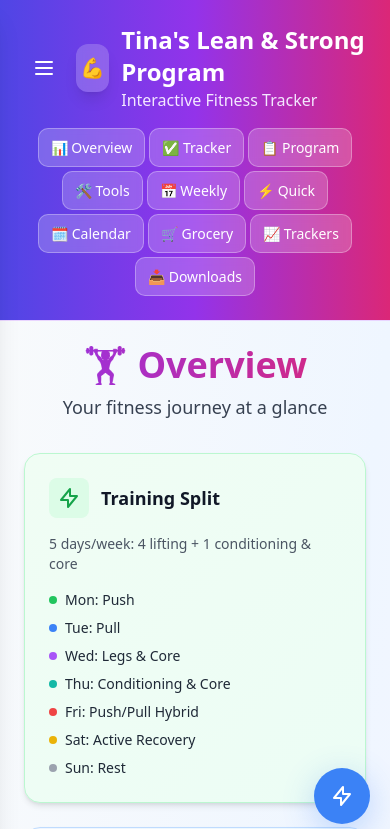
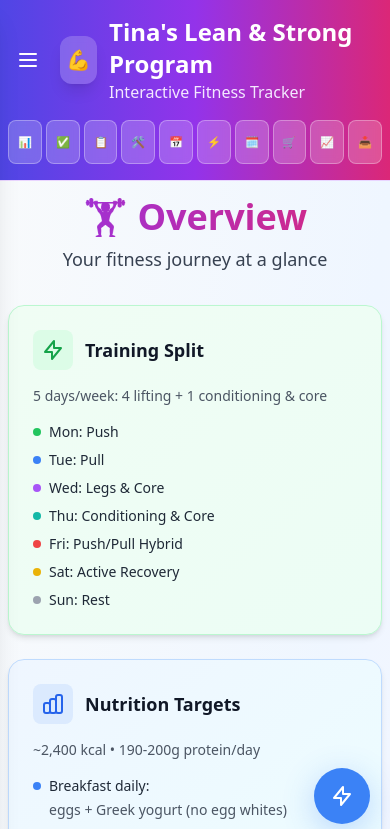
Before and after one commit to curtismu7/sixpack-tina, a website: page public/index.html in a window 390 px wide. Shown: the top 829 px of the page. Drawn offline with nearby package versions, Linux system fonts and the light colour scheme.

Commit message:
Optimize navigation for mobile devices with responsive design

```diff
--- a/public/index.html
+++ b/public/index.html
@@ -73,6 +73,26 @@
       border: 1px solid rgba(255, 255, 255, 0.3);
       white-space: nowrap;
       backdrop-filter: blur(10px);
+      min-height: 44px;
+      min-width: 44px;
+    }
+
+    /* Mobile optimizations */
+    @media (max-width: 768px) {
+      .tab-btn {
+        padding: 6px 8px;
+        font-size: 0.75rem;
+        border-radius: 8px;
+      }
+    }
+
+    @media (max-width: 640px) {
+      .tab-btn {
+        padding: 4px 6px;
+        font-size: 0.7rem;
+        flex: 1;
+        min-width: auto;
+      }
     }
     .tab-btn:hover {
       background: rgba(255, 255, 255, 0.3);
@@ -207,7 +227,7 @@
 
   <!-- Header -->
   <header class="bg-gradient-to-r from-indigo-600 via-purple-600 to-pink-600 border-b border-purple-200">
-    <div class="max-w-full mx-auto px-6 py-6">
+    <div class="max-w-full mx-auto px-2 sm:px-4 lg:px-6 py-4 sm:py-6">
       <div class="flex items-center gap-3 mb-4">
         <button id="openMobileMenu" class="md:hidden p-2 hover:bg-white/20 rounded-lg no-print">
           <svg class="w-6 h-6 text-white" fill="none" stroke="currentColor" viewBox="0 0 24 24">
@@ -222,23 +242,53 @@
       </div>
 
       <!-- Tab Navigation -->
-      <nav class="flex flex-wrap gap-1 no-print justify-center">
-        <button onclick="switchTab('dashboard')" class="tab-btn bg-white/20 backdrop-blur-sm text-white hover:bg-white/30 border border-white/30" data-tab="dashboard">📊 Overview</button>
-        <button onclick="switchTab('tracker')" class="tab-btn bg-white/20 backdrop-blur-sm text-white hover:bg-white/30 border border-white/30" data-tab="tracker">✅ Tracker</button>
-        <button onclick="switchTab('program')" class="tab-btn bg-white/20 backdrop-blur-sm text-white hover:bg-white/30 border border-white/30" data-tab="program">📋 Program</button>
-        <button onclick="switchTab('tools')" class="tab-btn bg-white/20 backdrop-blur-sm text-white hover:bg-white/30 border border-white/30" data-tab="tools">🛠 Tools</button>
-        <button onclick="switchTab('weekly-plan')" class="tab-btn bg-white/20 backdrop-blur-sm text-white hover:bg-white/30 border border-white/30" data-tab="weekly-plan">📅 Weekly</button>
-        <button onclick="switchTab('quick-view')" class="tab-btn bg-white/20 backdrop-blur-sm text-white hover:bg-white/30 border border-white/30" data-tab="quick-view">⚡ Quick</button>
-        <button onclick="switchTab('calendar')" class="tab-btn bg-white/20 backdrop-blur-sm text-white hover:bg-white/30 border border-white/30" data-tab="calendar">🗓 Calendar</button>
-        <button onclick="switchTab('grocery')" class="tab-btn bg-white/20 backdrop-blur-sm text-white hover:bg-white/30 border border-white/30" data-tab="grocery">🛒 Grocery</button>
-        <button onclick="switchTab('trackers')" class="tab-btn bg-white/20 backdrop-blur-sm text-white hover:bg-white/30 border border-white/30" data-tab="trackers">📈 Trackers</button>
-        <button onclick="switchTab('downloads')" class="tab-btn bg-white/20 backdrop-blur-sm text-white hover:bg-white/30 border border-white/30" data-tab="downloads">📥 Downloads</button>
+      <nav class="flex flex-wrap gap-1 no-print justify-center sm:gap-2">
+        <button onclick="switchTab('dashboard')" class="tab-btn bg-white/20 backdrop-blur-sm text-white hover:bg-white/30 border border-white/30" data-tab="dashboard">
+          <span class="hidden sm:inline">📊 Overview</span>
+          <span class="sm:hidden">📊</span>
+        </button>
+        <button onclick="switchTab('tracker')" class="tab-btn bg-white/20 backdrop-blur-sm text-white hover:bg-white/30 border border-white/30" data-tab="tracker">
+          <span class="hidden sm:inline">✅ Tracker</span>
+          <span class="sm:hidden">✅</span>
+        </button>
+        <button onclick="switchTab('program')" class="tab-btn bg-white/20 backdrop-blur-sm text-white hover:bg-white/30 border border-white/30" data-tab="program">
+          <span class="hidden sm:inline">📋 Program</span>
+          <span class="sm:hidden">📋</span>
+        </button>
+        <button onclick="switchTab('tools')" class="tab-btn bg-white/20 backdrop-blur-sm text-white hover:bg-white/30 border border-white/30" data-tab="tools">
+          <span class="hidden sm:inline">🛠 Tools</span>
+          <span class="sm:hidden">🛠</span>
+        </button>
+        <button onclick="switchTab('weekly-plan')" class="tab-btn bg-white/20 backdrop-blur-sm text-white hover:bg-white/30 border border-white/30" data-tab="weekly-plan">
+          <span class="hidden sm:inline">📅 Weekly</span>
+          <span class="sm:hidden">📅</span>
+        </button>
+        <button onclick="switchTab('quick-view')" class="tab-btn bg-white/20 backdrop-blur-sm text-white hover:bg-white/30 border border-white/30" data-tab="quick-view">
+          <span class="hidden sm:inline">⚡ Quick</span>
+          <span class="sm:hidden">⚡</span>
+        </button>
+        <button onclick="switchTab('calendar')" class="tab-btn bg-white/20 backdrop-blur-sm text-white hover:bg-white/30 border border-white/30" data-tab="calendar">
+          <span class="hidden sm:inline">🗓 Calendar</span>
+          <span class="sm:hidden">🗓</span>
+        </button>
+        <button onclick="switchTab('grocery')" class="tab-btn bg-white/20 backdrop-blur-sm text-white hover:bg-white/30 border border-white/30" data-tab="grocery">
+          <span class="hidden sm:inline">🛒 Grocery</span>
+          <span class="sm:hidden">🛒</span>
+        </button>
+        <button onclick="switchTab('trackers')" class="tab-btn bg-white/20 backdrop-blur-sm text-white hover:bg-white/30 border border-white/30" data-tab="trackers">
+          <span class="hidden sm:inline">📈 Trackers</span>
+          <span class="sm:hidden">📈</span>
+        </button>
+        <button onclick="switchTab('downloads')" class="tab-btn bg-white/20 backdrop-blur-sm text-white hover:bg-white/30 border border-white/30" data-tab="downloads">
+          <span class="hidden sm:inline">📥 Downloads</span>
+          <span class="sm:hidden">📥</span>
+        </button>
       </nav>
     </div>
   </header>
 
   <!-- Main Content -->
-  <main class="max-w-full mx-auto px-6 py-6 bg-gradient-to-br from-slate-50 via-blue-50 to-purple-50 min-h-screen">
+  <main class="max-w-full mx-auto px-2 sm:px-4 lg:px-6 py-4 sm:py-6 bg-gradient-to-br from-slate-50 via-blue-50 to-purple-50 min-h-screen">
 
     <!-- Dashboard Tab -->
     <div id="dashboard" class="tab-content active">
```
